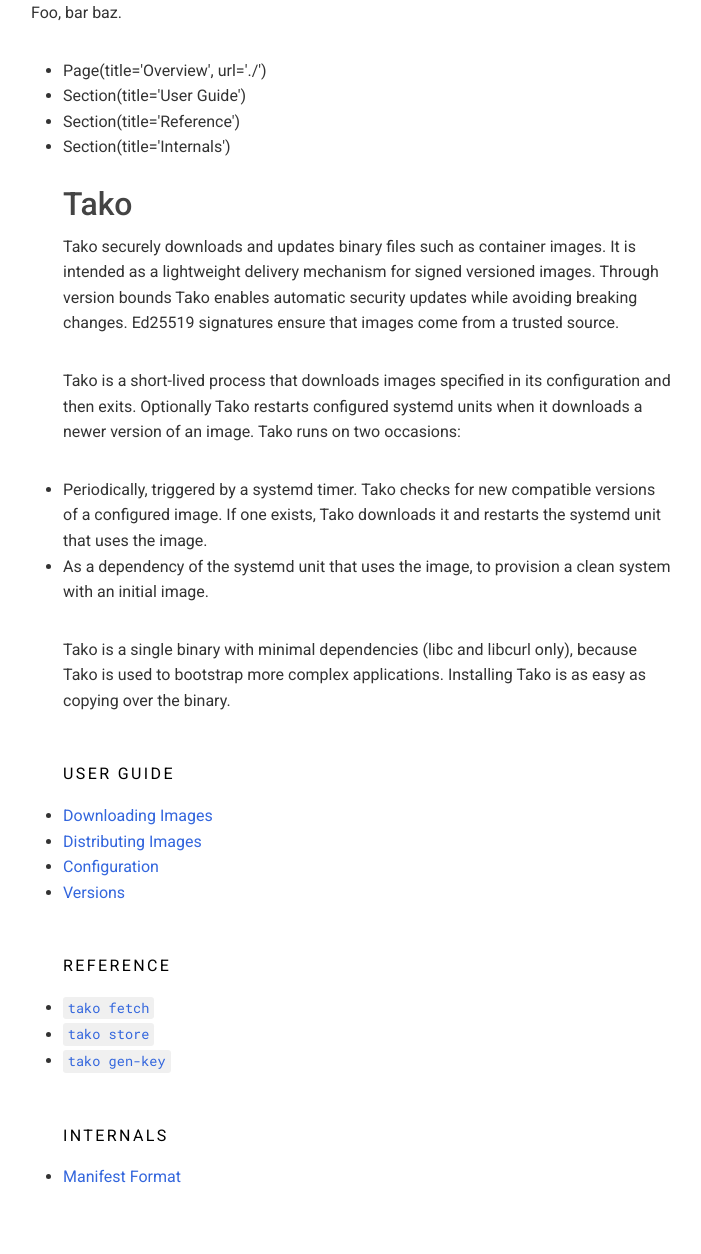
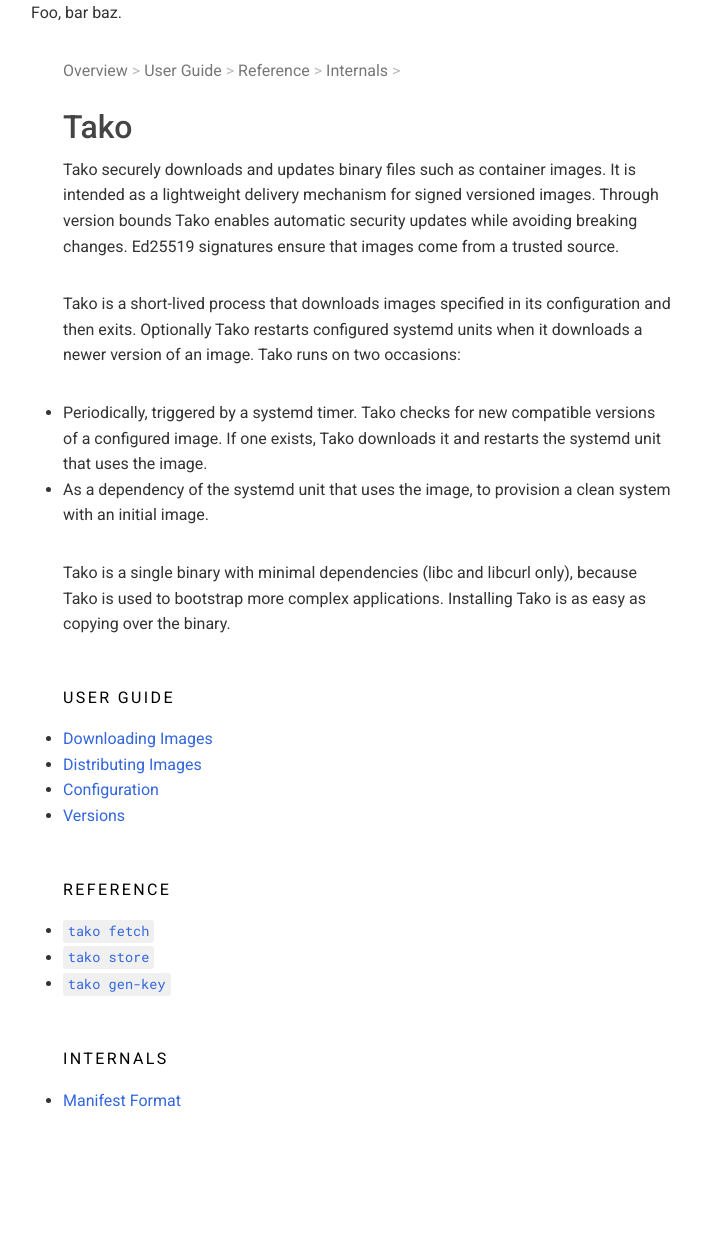
Before and after one commit to ruuda/tako, an MkDocs documentation site: the page built from docs/index.md, in a window 1280 px wide. Shown: the whole page, without its empty margins (273-974 px from the left). Built offline with MkDocs 1.6.1, drawn with Linux system fonts in a browser that asks for light colours; after the commit the page ends 1177 px from its top, so only the background shows below that.

Commit message:
Tune doc theme appearance a bit

```diff
--- a/theme/main.html
+++ b/theme/main.html
@@ -24,6 +24,17 @@
   #main {
     padding: 2em;
   }
+  nav ul {
+    list-style: none;
+    color: #777;
+  }
+  nav ul li {
+    display: inline;
+  }
+  nav ul li:after {
+    content: ' > ';
+    color: #bbb;
+  }
   h1, h2, h3 {
     font-weight: 500;
     font-size: 1rem;
@@ -44,6 +55,8 @@
   code {
     font-family: 'Roboto Mono', monospace;
     font-size: 0.85rem;
+  }
+  p > code, a > code, h3 > code, li > code {
     background-color: #f0f0f0;
     padding: 0.15rem;
     padding-left: 0.3rem;
@@ -60,6 +73,11 @@
   p, ul, pre {
     margin-bottom: 2em;
   }
+  pre {
+    padding: 1em;
+    background-color: #f0f0f0;
+    border-radius: 0.2rem;
+  }
   </style>
 </head>
 <body>
@@ -73,7 +91,7 @@
       <nav>
         <ul>
           {% for nav_item in nav %}
-          <li>{{ nav_item }}</li>
+          <li>{{ nav_item.title }}</li>
           {% endfor %}
         </ul>
       </nav>
```
